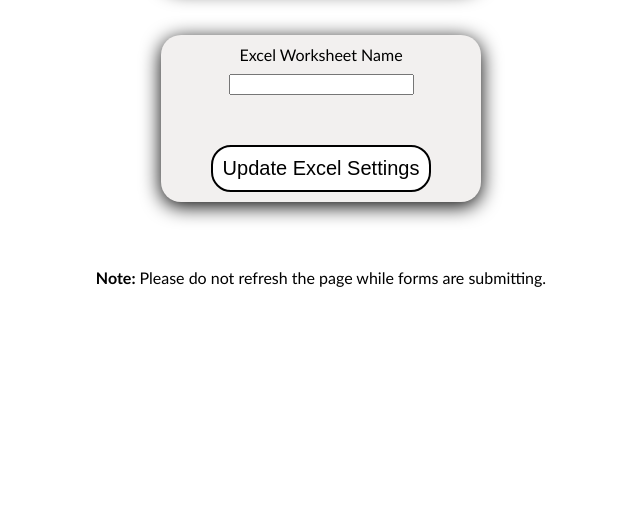
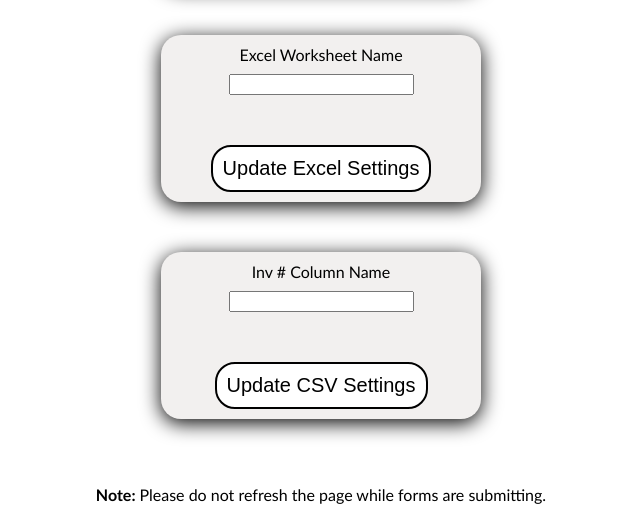
Before and after one commit to Ernie357/Quickbooks_QR_Web, a Flask app: template templates/process.html in a window 1280 px wide. Shown: the part 589-1117 px from the top of the page, without its empty margins (319-959 px from the left). Before the commit the page ends 876 px from the top, so only its background shows below. Run offline with Flask 3, Linux system fonts and the light colour scheme; the template is opened without the code that fills it, so the values that code supplies are empty.

Commit message:
added csv config endpoint

```diff
--- a/Config.py
+++ b/Config.py
@@ -5,7 +5,8 @@ class Config:
     def __init__(self, config_filename: str):
         config = configparser.ConfigParser()
         config.read(config_filename)
-        self.excel_worksheet_name = config.get('excel', 'worksheet_name')
+        self.excel_worksheet_name = config.get('excel', 'worksheet_name', fallback="")
+        self.csv_invoice_number_name = config.get('csv', 'invoice_number_name', fallback="")
 
 def update_config(section: str, form: ImmutableMultiDict, out_filename: str):
     config = configparser.ConfigParser()
--- a/app.py
+++ b/app.py
@@ -192,5 +192,16 @@ def edit_excel_config():
         session["config_message"] = str(e)
         return redirect("/process", code=302)
 
+@app.route('/config/csv', methods=['POST'])
+def edit_csv_config():
+    try:
+        get_credentials(is_prod=is_prod)
+        data = request.form
+        update_config(section="CSV", form=data, out_filename="config.ini")
+        return redirect("/process", code=302)
+    except Exception as e:
+        session["config_message"] = str(e)
+        return redirect("/process", code=302)
+
 if __name__ == '__main__':
     app.run(debug=True)
--- a/templates/process.html
+++ b/templates/process.html
@@ -118,6 +118,13 @@
         </div> -->
         <button type="submit">Update Excel Settings</button>
     </form>
+    <form method="POST" action="{{ url_for('config/csv') }}">
+        <div>
+            <label>Inv # Column Name</label>
+            <input type="text" name="invoice_number_name" value="{{ config['csv_invoice_number_name'] }}" />
+        </div>
+        <button type="submit">Update CSV Settings</button>
+    </form>
     <p><b>Note:&nbsp;</b>Please do not refresh the page while forms are submitting.</p>
 </body>
 </html>
```
